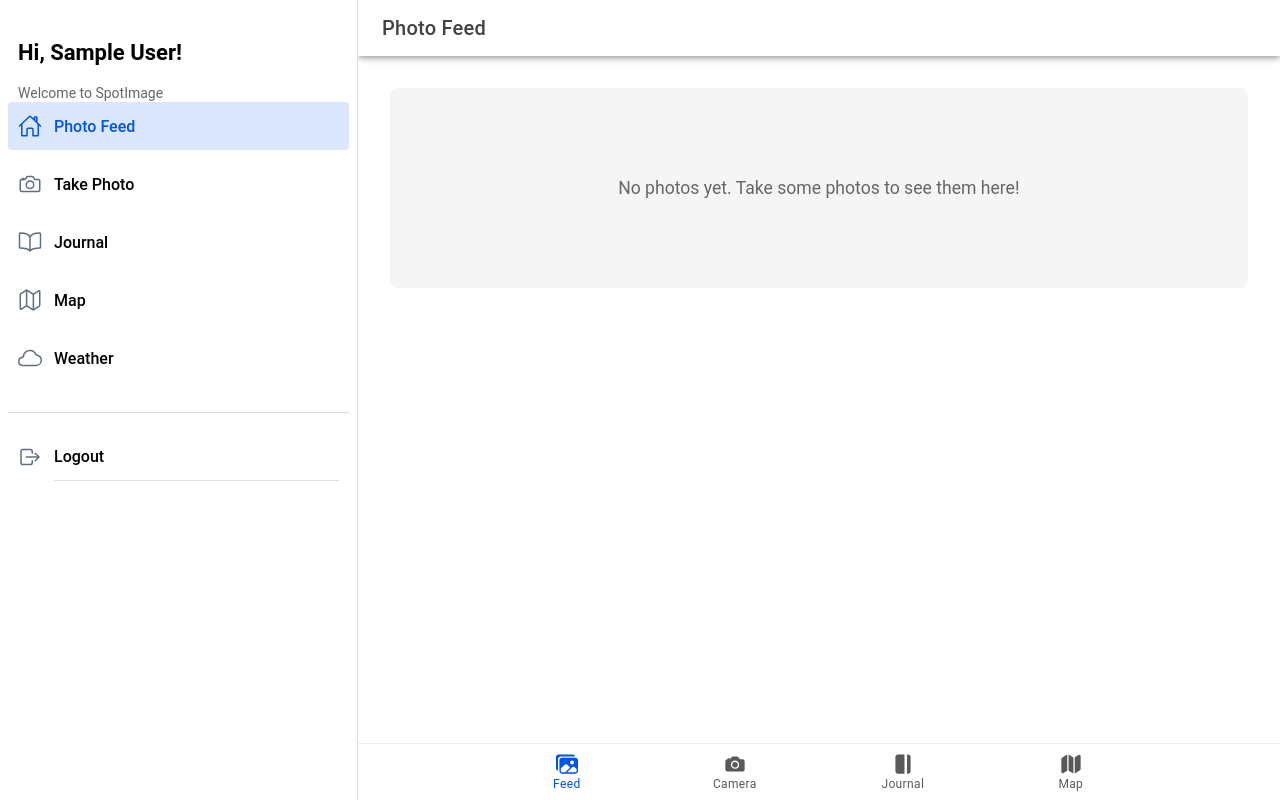
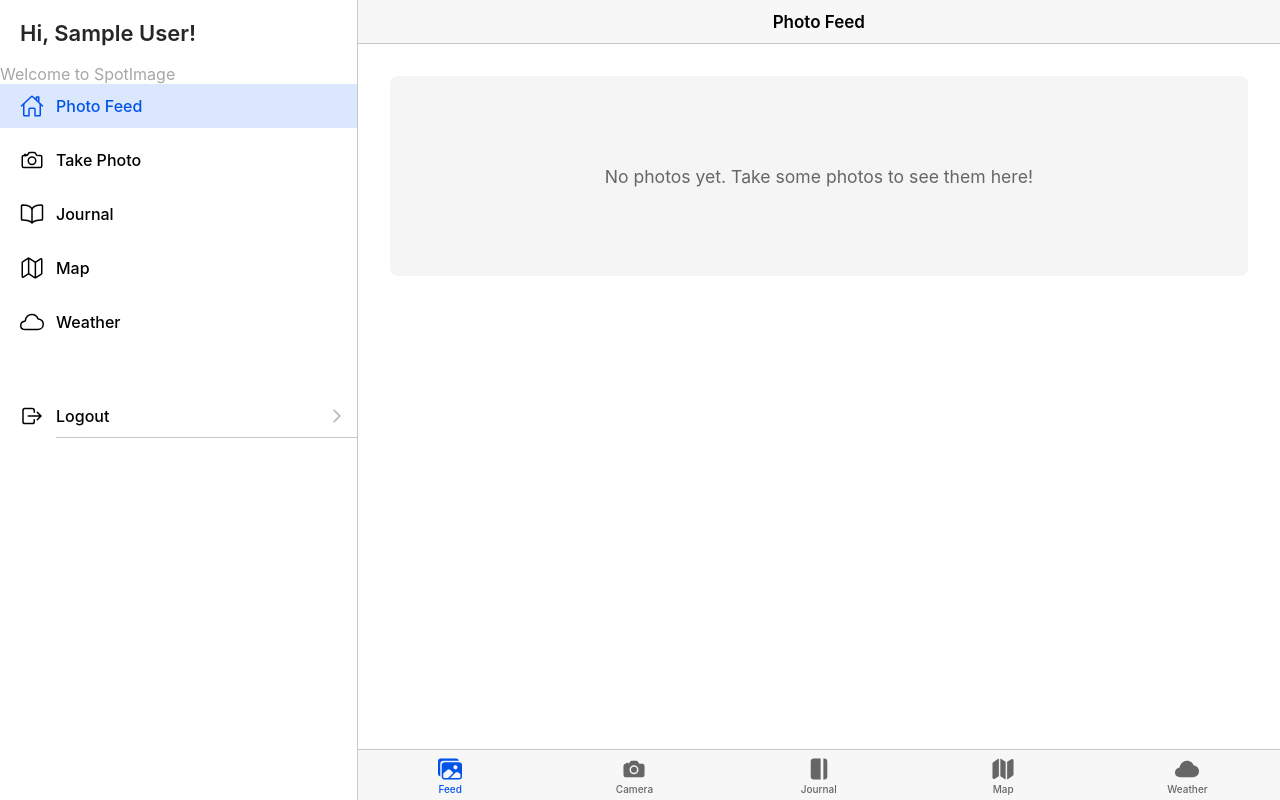
Before and after one commit to aviasnani/state_managers, a React (Vite) app: page /tabs/home in a window 1280 px wide. Built offline with nearby package versions, Linux system fonts and the light colour scheme; sample sign-in values are in the browser's storage.

Commit message:
Update App.tsx

```diff
--- a/src/App.tsx
+++ b/src/App.tsx
@@ -1,5 +1,16 @@
 import { Redirect, Route } from 'react-router-dom';
-import { IonApp, IonIcon, IonLabel, IonRouterOutlet, IonSplitPane, IonTabBar, IonTabButton, IonTabs, setupIonicReact } from '@ionic/react';
+import {
+  IonApp,
+  IonIcon,
+  IonLabel,
+  IonRouterOutlet,
+  IonSplitPane,
+  IonTabBar,
+  IonTabButton,
+  IonTabs,
+  setupIonicReact,
+  useIonToast,
+} from '@ionic/react';
 import { IonReactRouter } from '@ionic/react-router';
 import { useEffect, useState } from 'react';
 import Login from './pages/Login';
@@ -7,6 +18,7 @@ import Home from './pages/Home';
 import Camera from './pages/Camera';
 import Journal from './pages/Journal';
 import Map from './pages/Map';
+import Weather from './pages/Weather';
 import Menu from './pages/Menu';
 import SignUp from './pages/SignUp';
 
@@ -15,6 +27,7 @@ import {
   images,
   journal,
   map,
+  cloudy,
 } from 'ionicons/icons';
 
 /* Core CSS required for Ionic components to work properly */
@@ -33,43 +46,80 @@ import '@ionic/react/css/text-transformation.css';
 import '@ionic/react/css/flex-utils.css';
 import '@ionic/react/css/display.css';
 
-setupIonicReact();
+/* Theme variables */
+import './theme/variables.css';
+
+setupIonicReact({
+  mode: 'ios',
+  swipeBackEnabled: true,
+});
 
 const App: React.FC = () => {
-  const [isAuthenticated, setIsAuthenticated] = useState(false);
+  const [isAuthenticated, setIsAuthenticated] = useState(localStorage.getItem('isLoggedIn') === 'true');
+  const [presentToast] = useIonToast();
 
   useEffect(() => {
     const checkAuth = () => {
-      const isLoggedIn = localStorage.getItem('isLoggedIn') === 'true';
-      setIsAuthenticated(isLoggedIn);
+      setIsAuthenticated(localStorage.getItem('isLoggedIn') === 'true');
     };
 
-    checkAuth();
     window.addEventListener('storage', checkAuth);
     return () => window.removeEventListener('storage', checkAuth);
   }, []);
 
+  const showAuthAlert = (type: 'login' | 'signup') => {
+    presentToast({
+      message: type === 'login'
+        ? 'You are already logged in. Please logout first to access the login page.'
+        : 'You are already registered and logged in. Please logout first to create a new account.',
+      duration: 1000,
+      position: 'bottom',
+      color: 'warning'
+    });
+    return <Redirect to="/tabs/home" />;
+  };
+
   return (
     <IonApp>
       <IonReactRouter>
-        <IonRouterOutlet>
+        <IonSplitPane contentId="main" when="md">
+          {isAuthenticated && <Menu />}
+          <IonRouterOutlet id="main">
+            {/* Auth Routes */}
             <Route exact path="/login">
-            {isAuthenticated ? <Redirect to="/tabs/home" /> : <Login />}
+              {isAuthenticated ? showAuthAlert('login') : <Login />}
             </Route>
-          <Route exact path="/signup" component={SignUp} />
+            <Route exact path="/signup">
+              {isAuthenticated ? showAuthAlert('signup') : <SignUp />}
+            </Route>
 
-          <Route path="/tabs">
-            {!isAuthenticated ? <Redirect to="/login" /> : (
-              <IonSplitPane contentId="main">
-                <Menu />
-                <IonRouterOutlet id="main">
+            {/* Protected Routes */}
+            <Route path="/tabs" render={() => {
+              if (!isAuthenticated) {
+                return <Redirect to="/login" />;
+              }
+
+              return (
                 <IonTabs>
                   <IonRouterOutlet>
-                      <Route exact path="/tabs/home" component={Home} />
-                      <Route exact path="/tabs/camera" component={Camera} />
-                      <Route exact path="/tabs/journal" component={Journal} />
-                      <Route exact path="/tabs/map" component={Map} />
-                      <Redirect exact from="/tabs" to="/tabs/home" />
+                    <Route exact path="/tabs/home">
+                      <Home />
+                    </Route>
+                    <Route exact path="/tabs/camera">
+                      <Camera />
+                    </Route>
+                    <Route exact path="/tabs/journal">
+                      <Journal />
+                    </Route>
+                    <Route exact path="/tabs/map">
+                      <Map />
+                    </Route>
+                    <Route exact path="/tabs/weather">
+                      <Weather />
+                    </Route>
+                    <Route exact path="/tabs">
+                      <Redirect to="/tabs/home" />
+                    </Route>
                   </IonRouterOutlet>
 
                   <IonTabBar slot="bottom">
@@ -92,17 +142,22 @@ const App: React.FC = () => {
                       <IonIcon icon={map} />
                       <IonLabel>Map</IonLabel>
                     </IonTabButton>
+
+                    <IonTabButton tab="weather" href="/tabs/weather">
+                      <IonIcon icon={cloudy} />
+                      <IonLabel>Weather</IonLabel>
+                    </IonTabButton>
                   </IonTabBar>
                 </IonTabs>
-                </IonRouterOutlet>
-              </IonSplitPane>
-            )}
-          </Route>
+              );
+            }} />
 
+            {/* Default Route */}
             <Route exact path="/">
               <Redirect to={isAuthenticated ? "/tabs/home" : "/login"} />
             </Route>
           </IonRouterOutlet>
+        </IonSplitPane>
       </IonReactRouter>
     </IonApp>
   );
```
Lines whose indentation alone changed are shown as unchanged.
